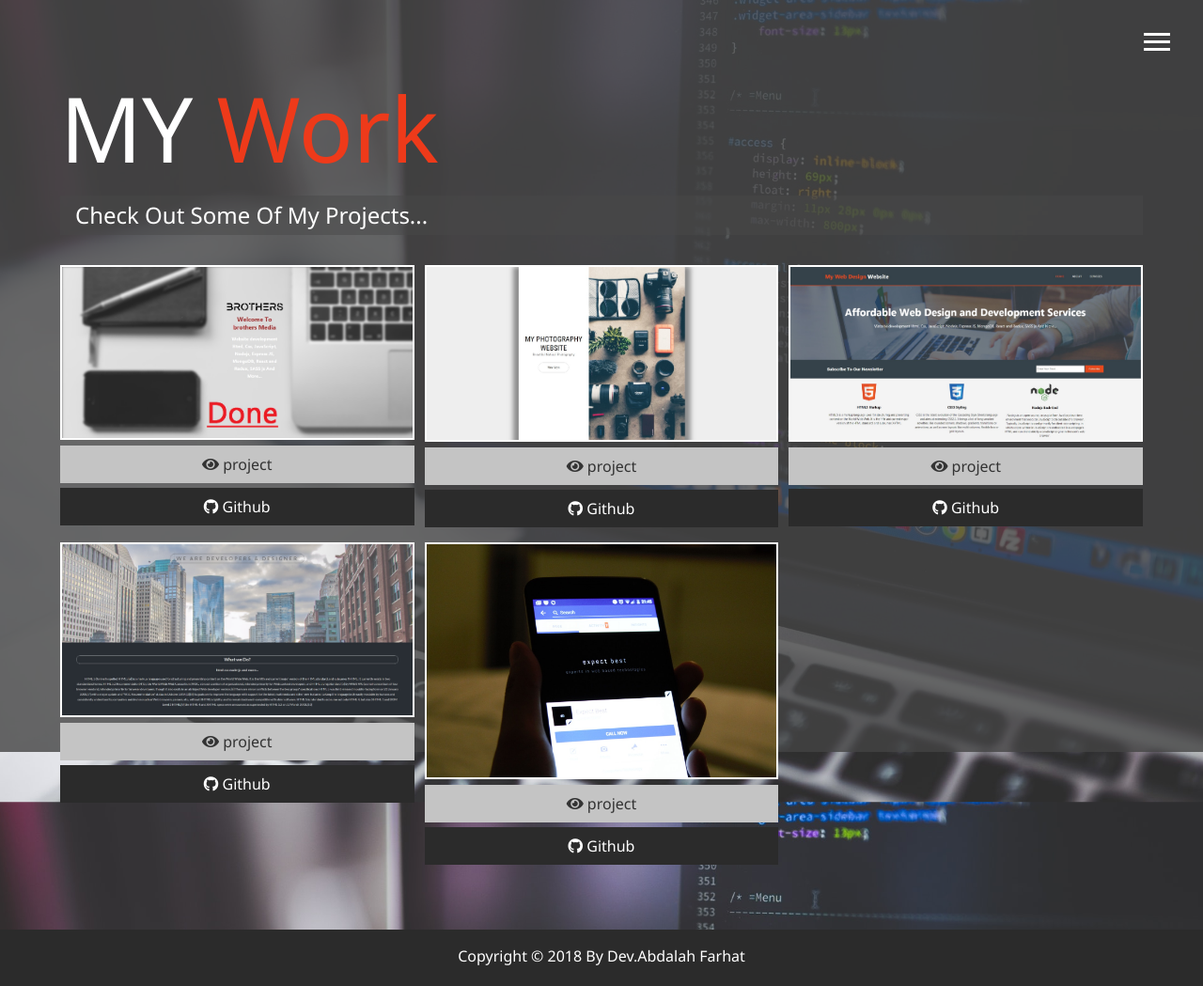
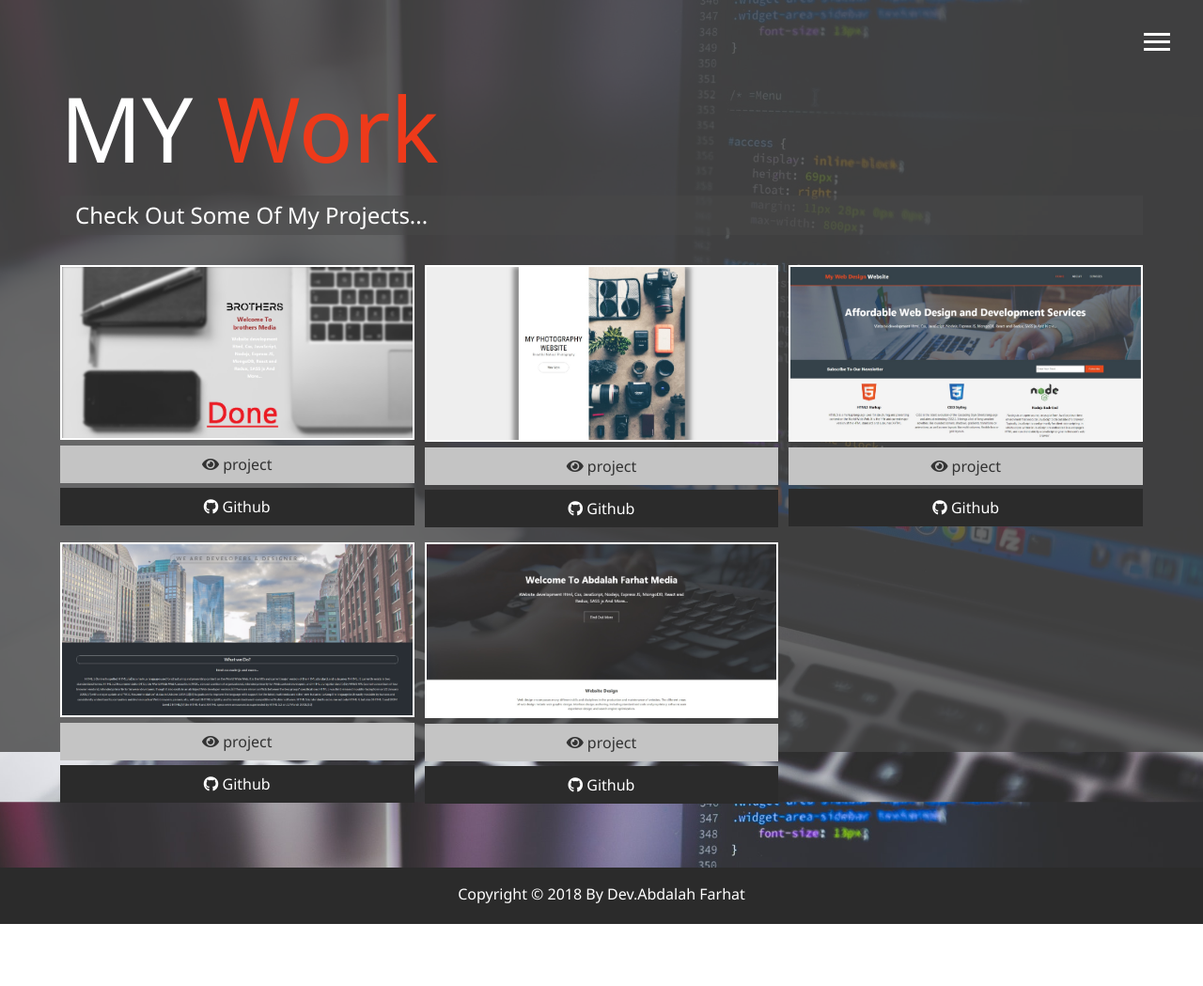
Before and after one commit to abdalahfarhat/My-Portfolio, a website: page dist/work.html in a window 1280 px wide. Shown: the whole page at 94% size. After the commit the page ends 983 px from the top, so only its background shows below. Drawn offline with Linux system fonts and the light colour scheme.

Commit message:
adding project 5

```diff
--- a/dist/work.html
+++ b/dist/work.html
@@ -124,7 +124,7 @@
 
         <div class="item">
           <a href="#!">
-            <img src="img/projects/project5.jpg" alt="project" />
+            <img src="img/projects/video-background.jpg" alt="project" />
           </a>
           <a href="#" class="btn-light"> <i class="fas fa-eye"></i> project </a>
           <a href="#" class="btn-dark">
```
Also changed, not shown: dist/img/projects/video-background.jpg (added).
